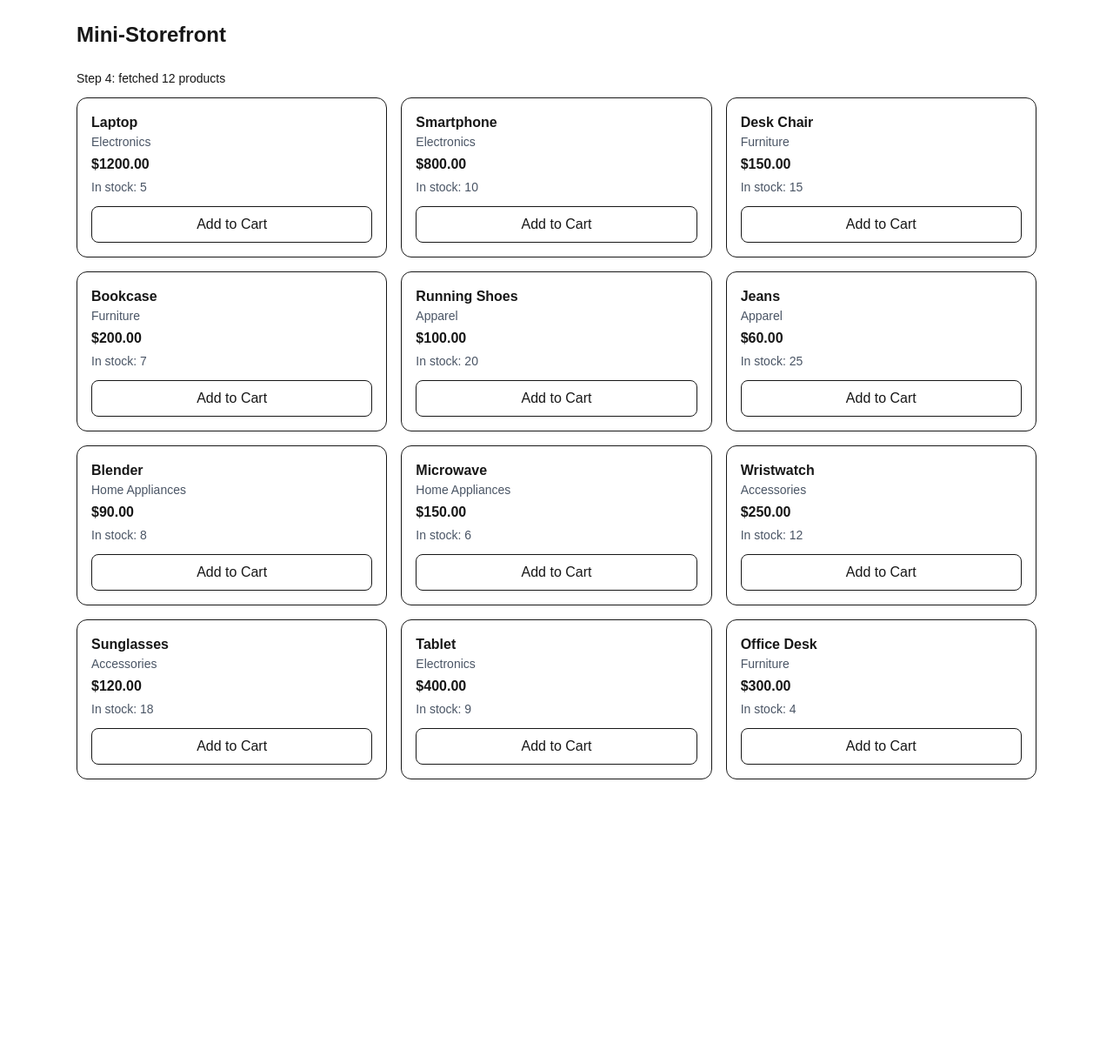
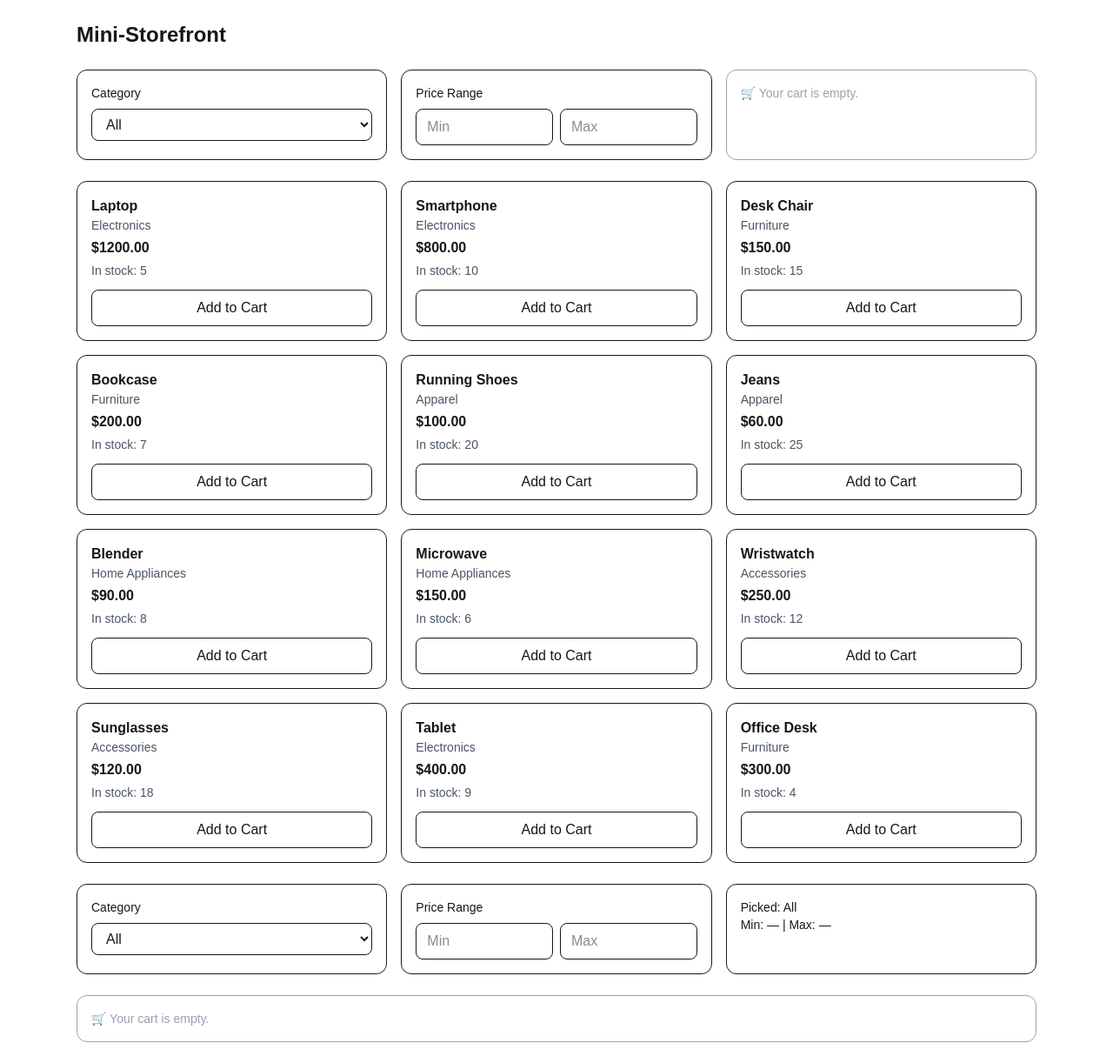
Before and after one commit to Sbenavides1/mini-storefront, a Next.js app: page / in a window 1280 px wide. Shown: the whole page at 87% size. Before the commit the page ends 920 px from the top, so only its background shows below. Built offline with nearby package versions, Linux system fonts and the light colour scheme.

Commit message:
Fixing my final catalog and adding the cart summary... Please have mercy on my horriible/ or more so non existent css style beacuse my brain capacity to make this look cute was exhausted maybe 3 hours ago...

```diff
--- a/src/app/components/CartSummary.jsx
+++ b/src/app/components/CartSummary.jsx
@@ -0,0 +1,55 @@
+'use client';
+
+export default function CartSummary({ cart, products, onReset, onDecrement }) {
+  const items = Object.entries(cart);
+  const count = items.reduce((sum, [, qty]) => sum + qty, 0);
+
+  const total = items.reduce((sum, [id, qty]) => {
+    const product = products.find(p => p.id === id);
+    return product ? sum + product.price * qty : sum;
+  }, 0);
+
+  console.log('[CART SUMMARY] render', { count, total });
+
+  if (count === 0)
+    return (
+      <div className="border rounded-xl p-4 text-sm text-gray-400">
+        🛒 Your cart is empty.
+      </div>
+    );
+
+  return (
+    <div className="border rounded-xl p-4 space-y-2 bg-gray-900/40">
+      <h2 className="font-semibold text-lg">Cart Summary</h2>
+      <ul className="text-sm space-y-1">
+        {items.map(([id, qty]) => {
+          const product = products.find(p => p.id === id);
+          return (
+            <li key={id} className="flex justify-between">
+              <span>{product?.name}</span>
+              <span>
+                {qty} × ${product?.price.toFixed(2)}{' '}
+                <button
+                  onClick={() => onDecrement(id)}
+                  className="ml-2 text-xs text-red-400 hover:underline"
+                >
+                  – remove
+                </button>
+              </span>
+            </li>
+          );
+        })}
+      </ul>
+      <p className="font-medium text-right">
+        Total: <span className="text-green-400">${total.toFixed(2)}</span>
+      </p>
+      <button
+        onClick={onReset}
+        className="w-full border border-gray-500 rounded-lg py-1 mt-2 hover:bg-gray-700 transition"
+      >
+        Reset Cart
+      </button>
+    </div>
+  );
+}
+  // Please have mercy on my horriible/ non existent css style beacuse my brain capacity to make this look cute was exhausted maybe 3 hours ago...
--- a/src/app/components/Catalog.jsx
+++ b/src/app/components/Catalog.jsx
@@ -5,17 +5,30 @@ import StatusMessage from './StatusMessage';
 import ProductList from './ProductList';
 import CategoryFilter from './CategoryFilter';
 import PriceFilter from './PriceFilter';
+import CartSummary from './CartSummary';
 
 export default function Catalog() {
   const [products, setProducts] = useState([]);
-  const [loading, setLoading]   = useState(true);
-  const [error, setError]       = useState(null);
+  const [loading, setLoading] = useState(true);
+  const [error, setError] = useState(null);
   const addToCart = (id) => console.log('[CATALOG] addToCart', id);
+
   const [category, setCategory] = useState('All');
   const [minPrice, setMinPrice] = useState('');
   const [maxPrice, setMaxPrice] = useState('');
 
-const categories = ['All', ...new Set(products.map(p => p.category))];
+  const [cart, setCart] = useState({});
+  const decrementFromCart = (id) => {
+    setCart((prev) => {
+      const updated = { ...prev };
+      if (updated[id] > 1) updated[id]--;
+      else delete updated[id];
+      return updated;
+    });
+  };
+  const resetCart = () => setCart({});
+
+  const categories = ['All', ...new Set(products.map((p) => p.category))];
 
   useEffect(() => {
     console.log('[DEBUG] starting fetch...');
@@ -23,10 +36,8 @@ const categories = ['All', ...new Set(products.map(p => p.category))];
       try {
         const res = await fetch('/api/products');
         console.log('[DEBUG] fetched response:', res);
-
         const data = await res.json();
         console.log('[DEBUG] parsed JSON:', data);
-
         setProducts(data);
       } catch (e) {
         console.error('[DEBUG] error during fetch:', e);
@@ -38,7 +49,7 @@ const categories = ['All', ...new Set(products.map(p => p.category))];
   }, []);
 
   const filtered = useMemo(() => {
-  const out = products.filter(p => {
+    const out = products.filter((p) => {
       const byCat = category === 'All' || p.category === category;
       const byMin = minPrice === '' || p.price >= Number(minPrice);
       const byMax = maxPrice === '' || p.price <= Number(maxPrice);
@@ -50,26 +61,72 @@ const categories = ['All', ...new Set(products.map(p => p.category))];
 
   console.log('[CATALOG] render summary', { count: products.length, loading, error });
 
+  const ControlsPreview = (
     <div className="grid gap-4 sm:grid-cols-3">
       <CategoryFilter categories={categories} value={category} onChange={setCategory} />
-  <PriceFilter minValue={minPrice} maxValue={maxPrice} onMinChange={setMinPrice} onMaxChange={setMaxPrice} />
+      <PriceFilter
+        minValue={minPrice}
+        maxValue={maxPrice}
+        onMinChange={setMinPrice}
+        onMaxChange={setMaxPrice}
+      />
       <div className="border rounded-xl p-4 text-sm">
         <div>Picked: {category}</div>
         <div>Min: {minPrice || '—'} | Max: {maxPrice || '—'}</div>
       </div>
     </div>
+  );
+
+  const ExtraCartSummary = (
+    <CartSummary
+      cart={cart}
+      products={products}
+      onReset={() => setCart({})}
+      onDecrement={(id) => {
+        setCart((prev) => {
+          const updated = { ...prev };
+          if (updated[id] > 1) updated[id]--;
+          else delete updated[id];
+          return updated;
+        });
+      }}
+    />
+  );
 
   return (
-    <section className="mt-6 space-y-3">
+    <section className="mt-6 space-y-6">
       <StatusMessage
         loading={loading}
         error={error}
-        isEmpty={!loading && !error && products.length === 0}
+        isEmpty={!loading && !error && filtered.length === 0}
       />
+
       {!loading && !error && (
         <>
-          <p className="text-sm">Step 4: fetched {products.length} products</p>
-          <ProductList products={products} onAdd={addToCart} />
+          <div className="grid gap-4 sm:grid-cols-3">
+            <CategoryFilter
+              categories={categories}
+              value={category}
+              onChange={setCategory}
+            />
+            <PriceFilter
+              minValue={minPrice}
+              maxValue={maxPrice}
+              onMinChange={setMinPrice}
+              onMaxChange={setMaxPrice}
+            />
+            <CartSummary
+              cart={cart}
+              products={products}
+              onDecrement={decrementFromCart}
+              onReset={resetCart}
+            />
+          </div>
+
+          <ProductList products={filtered} onAdd={addToCart} />
+
+          {ControlsPreview}
+          {ExtraCartSummary}
         </>
       )}
     </section>
```
Lines whose indentation alone changed are shown as unchanged.
